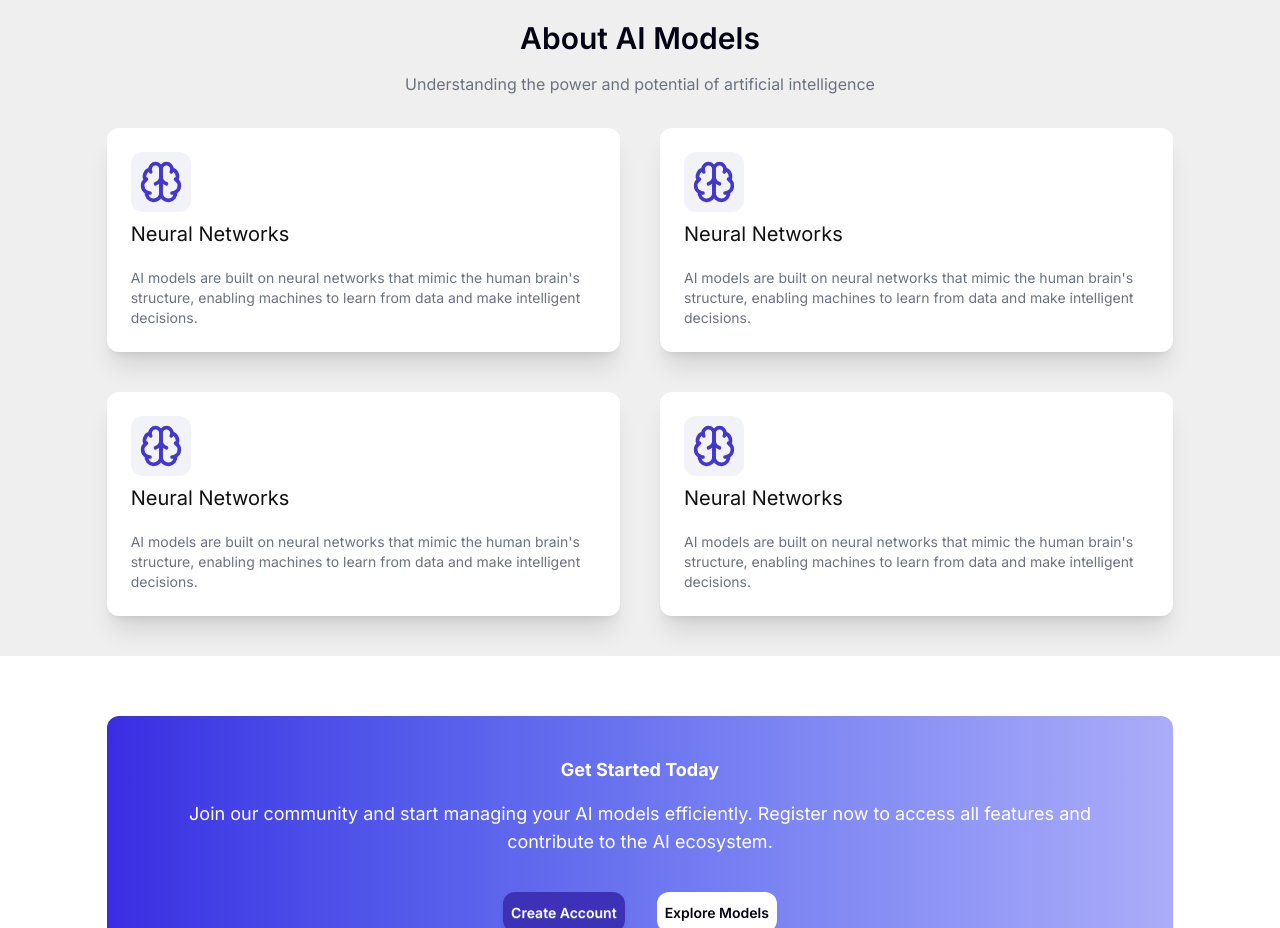
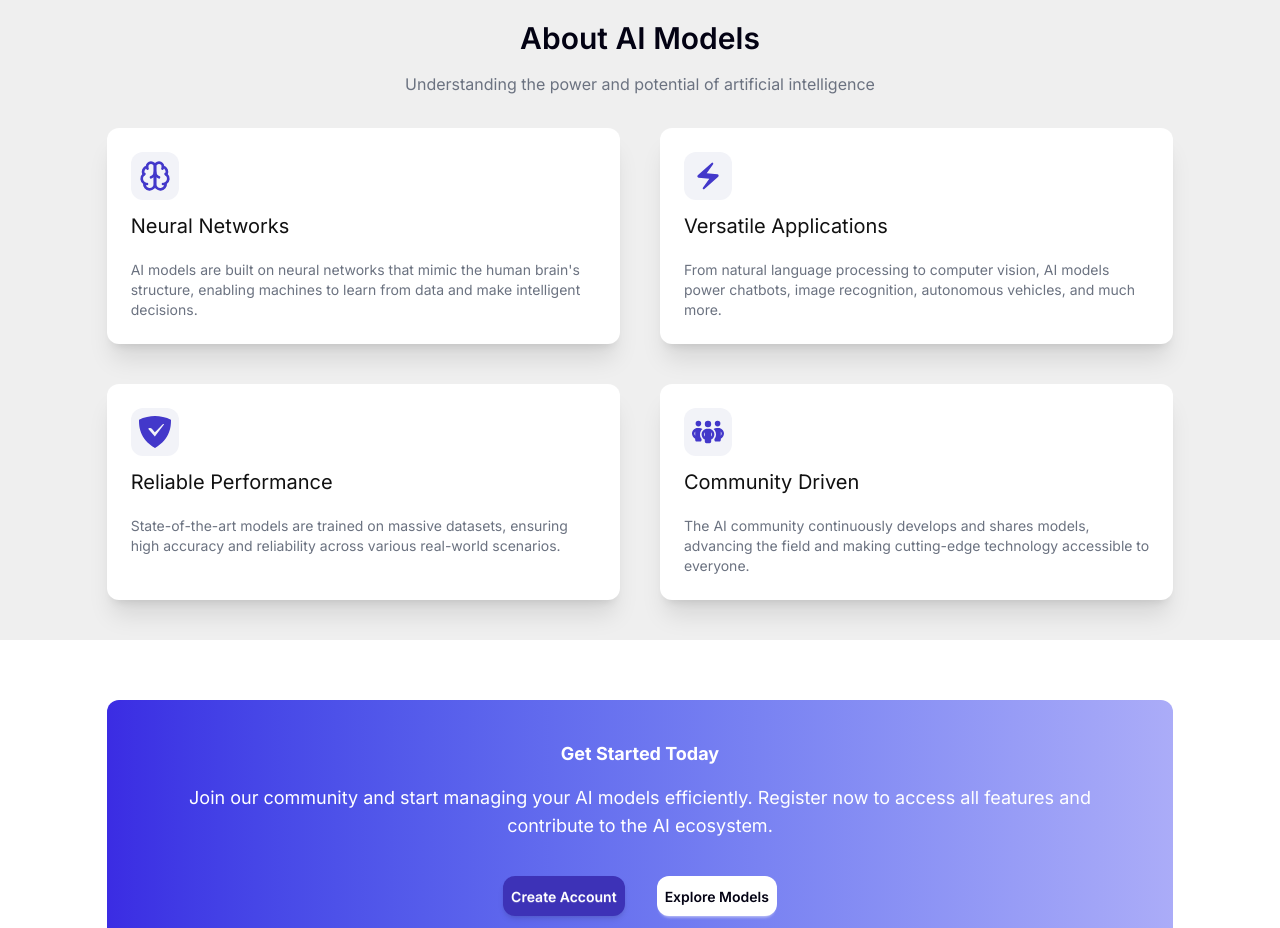
Before and after one commit to mehrab-abir/ai-model-inventory-manager, a React (Vite) app in the folder ai-model-inventory-frontend/: page / in a window 1280 px wide. Shown: the part 1000-1928 px from the top of the page. Built offline with nearby package versions, Linux system fonts and the light colour scheme; no server answers.

Commit message:
Finishing and deplao

```diff
--- a/ai-model-inventory-frontend/src/Pages/Authentication/SignIn.jsx
+++ b/ai-model-inventory-frontend/src/Pages/Authentication/SignIn.jsx
@@ -66,7 +66,7 @@ const SignIn = () => {
 
         navigate(location.state || '/');
 
-        fetch("http://localhost:3000/users",{
+        fetch("https://ai-model-inventory-backend.vercel.app/users",{
             method : 'POST',
             headers : {
                 'content-type' : 'application/json'
--- a/ai-model-inventory-frontend/src/Pages/Authentication/SignUp.jsx
+++ b/ai-model-inventory-frontend/src/Pages/Authentication/SignUp.jsx
@@ -55,7 +55,7 @@ const SignUp = () => {
             password,
           };
 
-          fetch(`http://localhost:3000/users`, {
+          fetch(`https://ai-model-inventory-backend.vercel.app/users`, {
             method: "POST",
             headers: {
               "content-type": "application/json",
@@ -117,7 +117,7 @@ const SignUp = () => {
 
         navigate(location.state || "/");
 
-        fetch("http://localhost:3000/users", {
+        fetch("https://ai-model-inventory-backend.vercel.app/users", {
           method: "POST",
           headers: {
             "content-type": "application/json",
--- a/ai-model-inventory-frontend/src/Pages/Home/AboutModels.jsx
+++ b/ai-model-inventory-frontend/src/Pages/Home/AboutModels.jsx
@@ -1,5 +1,8 @@
-import React from 'react';
+import React from "react";
 import { LuBrain } from "react-icons/lu";
+import { MdOutlineElectricBolt } from "react-icons/md";
+import { SiAdguard } from "react-icons/si";
+import { FaPeopleGroup } from "react-icons/fa6";
 
 const AboutModels = () => {
   return (
@@ -15,24 +18,43 @@ const AboutModels = () => {
         </div>
 
         <div className="grid grid-cols-1 md:grid-cols-2 gap-10">
-            {
-                [1,1,1,1].map((item,index)=>{
-                    return (
-                      <div
-                        key={index}
-                        className="bg-surface p-6 rounded-xl shadow-xl"
-                      >
-                        <LuBrain className="text-6xl text-primary bg-secondary rounded-xl p-2" />
-                        <h3 className="text-xl mt-2">Neural Networks</h3>
+          <div className="bg-surface p-6 rounded-xl shadow-xl">
+            <LuBrain className="text-5xl text-primary bg-secondary rounded-xl p-2" />
+            <h3 className="text-xl mt-3">Neural Networks</h3>
             <p className="text-sm text-muted mt-5">
-                          AI models are built on neural networks that mimic the
-                          human brain's structure, enabling machines to learn
-                          from data and make intelligent decisions.
+              AI models are built on neural networks that mimic the human
+              brain's structure, enabling machines to learn from data and make
+              intelligent decisions.
             </p>
           </div>
-                    );
-                })
-            }
+
+          <div className="bg-surface p-6 rounded-xl shadow-xl">
+            <MdOutlineElectricBolt className="text-5xl text-primary bg-secondary rounded-xl p-2" />
+            <h3 className="text-xl mt-3">Versatile Applications</h3>
+            <p className="text-sm text-muted mt-5">
+              From natural language processing to computer vision, AI models
+              power chatbots, image recognition, autonomous vehicles, and much
+              more.
+            </p>
+          </div>
+          <div className="bg-surface p-6 rounded-xl shadow-xl">
+            <SiAdguard className="text-5xl text-primary bg-secondary rounded-xl p-2" />
+            <h3 className="text-xl mt-3">Reliable Performance</h3>
+            <p className="text-sm text-muted mt-5">
+              State-of-the-art models are trained on massive datasets, ensuring
+              high accuracy and reliability across various real-world scenarios.
+            </p>
+          </div>
+          <div className="bg-surface p-6 rounded-xl shadow-xl">
+            <FaPeopleGroup className="text-5xl text-primary bg-secondary
+            rounded-xl p-2" />
+            <h3 className="text-xl mt-3">Community Driven</h3>
+            <p className="text-sm text-muted mt-5">
+              The AI community continuously develops and shares models,
+              advancing the field and making cutting-edge technology accessible
+              to everyone.
+            </p>
+          </div>
         </div>
       </div>
     </div>
--- a/ai-model-inventory-frontend/src/Pages/Home/FeaturedModels.jsx
+++ b/ai-model-inventory-frontend/src/Pages/Home/FeaturedModels.jsx
@@ -8,14 +8,14 @@ const FeaturedModels = () => {
   const [latestModels, setLatestModels] = useState([]);
 
   useEffect(()=>{
-    fetch("http://localhost:3000/latest")
+    fetch("https://ai-model-inventory-backend.vercel.app/latest")
     .then((res)=>res.json())
     .then((data)=>setLatestModels(data));
   },[])
 
     return (
       <div className="bg-surface pt-8">
-        <div className="w-10/12 mx-auto py-10">
+        <div className="w-11/12 md:w-10/12 mx-auto py-10">
           <div className='text-center space-y-4 mb-8'>
             <h1 className="text-secondary text-3xl font-semibold">
               Featured Models
--- a/ai-model-inventory-frontend/src/Pages/Models/AddModel.jsx
+++ b/ai-model-inventory-frontend/src/Pages/Models/AddModel.jsx
@@ -25,7 +25,7 @@ const AddModel = () => {
         // console.log({name,framework,dataset,usecase, description,image,createdBy,createdAt,purchased});
         const newModel = {name,framework,dataset,useCase, description,image,createdBy,createdAt,purchased};
 
-        fetch(`http://localhost:3000/addmodel`,{
+        fetch(`https://ai-model-inventory-backend.vercel.app/addmodel`,{
             method : 'POST',
             headers : {
                 'content-type':'application/json'
--- a/ai-model-inventory-frontend/src/Pages/Models/ModelDetails.jsx
+++ b/ai-model-inventory-frontend/src/Pages/Models/ModelDetails.jsx
@@ -47,7 +47,7 @@ const ModelDetails = () => {
     if (result.isConfirmed) {
       const token = await user.getIdToken();
 
-      const res = await fetch(`http://localhost:3000/allmodels/${id}`, {
+      const res = await fetch(`https://ai-model-inventory-backend.vercel.app/allmodels/${id}`, {
         method: "DELETE",
         headers: {
           authorization: `Bearer ${token}`,
@@ -70,7 +70,7 @@ const ModelDetails = () => {
   const handlePurchase = () => {
     const purchasedModel = { purchasedModelId: _id, purchasedBy: user.email };
 
-    fetch("http://localhost:3000/purchase-models", {
+    fetch("https://ai-model-inventory-backend.vercel.app/purchase-models", {
       method: "POST",
       headers: {
         "content-type": "application/json",
@@ -80,7 +80,7 @@ const ModelDetails = () => {
       .then((res) => res.json())
       .then((afterPost) => {
         if (afterPost.insertedId) {
-          fetch(`http://localhost:3000/allmodels/${_id}`, {
+          fetch(`https://ai-model-inventory-backend.vercel.app/allmodels/${_id}`, {
             method: "PATCH",
           })
             .then((res) => res.json())
--- a/ai-model-inventory-frontend/src/Pages/Models/UpdateModel.jsx
+++ b/ai-model-inventory-frontend/src/Pages/Models/UpdateModel.jsx
@@ -34,7 +34,7 @@ const UpdateModel = () => {
 
     const token = await user.getIdToken();
 
-    const res = await fetch(`http://localhost:3000/update-model/${model._id}`, {
+    const res = await fetch(`https://ai-model-inventory-backend.vercel.app/update-model/${model._id}`, {
       method: "PATCH",
       headers: {
         "content-type": "application/json",
--- a/ai-model-inventory-frontend/src/Routes/Routes.jsx
+++ b/ai-model-inventory-frontend/src/Routes/Routes.jsx
@@ -26,7 +26,7 @@ const router = createBrowserRouter([
       {
         path: "/allmodels",
         Component: AllModels,
-        loader: () => fetch("http://localhost:3000/allmodels"),
+        loader: () => fetch("https://ai-model-inventory-backend.vercel.app/allmodels"),
         hydrateFallbackElement: <LoaderSpinner></LoaderSpinner>,
       },
       {
@@ -35,7 +35,7 @@ const router = createBrowserRouter([
           <ModelDetails></ModelDetails>
         </PrivateRoute>,
         loader: ({ params }) =>
-          fetch(`http://localhost:3000/allmodels/${params.id}`),
+          fetch(`https://ai-model-inventory-backend.vercel.app/allmodels/${params.id}`),
         hydrateFallbackElement: <LoaderSpinner></LoaderSpinner>,
       },
       {
@@ -50,7 +50,7 @@ const router = createBrowserRouter([
           <UpdateModel></UpdateModel>
         </PrivateRoute>,
         loader: ({ params }) =>
-          fetch(`http://localhost:3000/update-this-model/${params.id}`),
+          fetch(`https://ai-model-inventory-backend.vercel.app/update-this-model/${params.id}`),
         hydrateFallbackElement: <LoaderSpinner></LoaderSpinner>,
       },
       {
```
Also changed, not shown: ai-model-inventory-frontend/src/Pages/Models/AllModels.jsx (+4 -4 lines), ai-model-inventory-frontend/src/Pages/Models/MyModels.jsx (+16 -1 lines), ai-model-inventory-frontend/src/Pages/Models/PurchasedModels.jsx (+34 -19 lines). Lines whose indentation alone changed are shown as unchanged.
